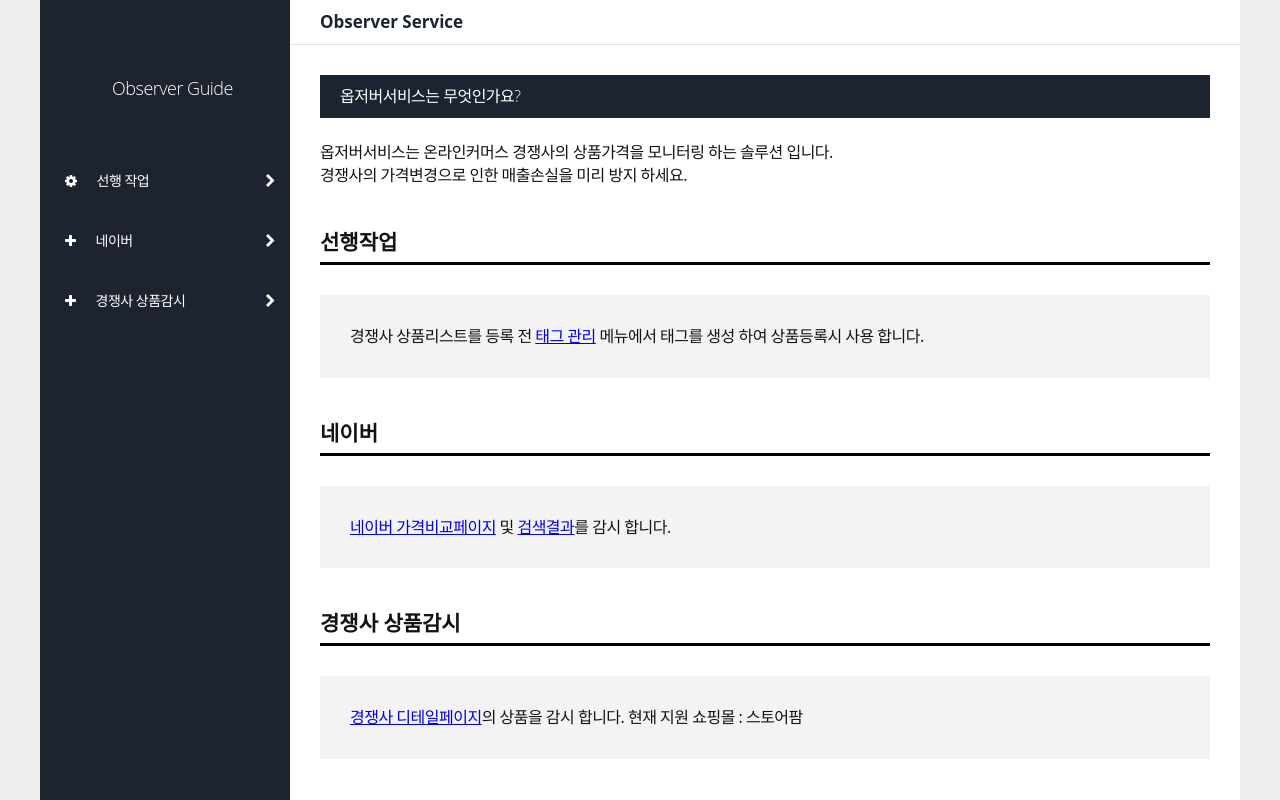
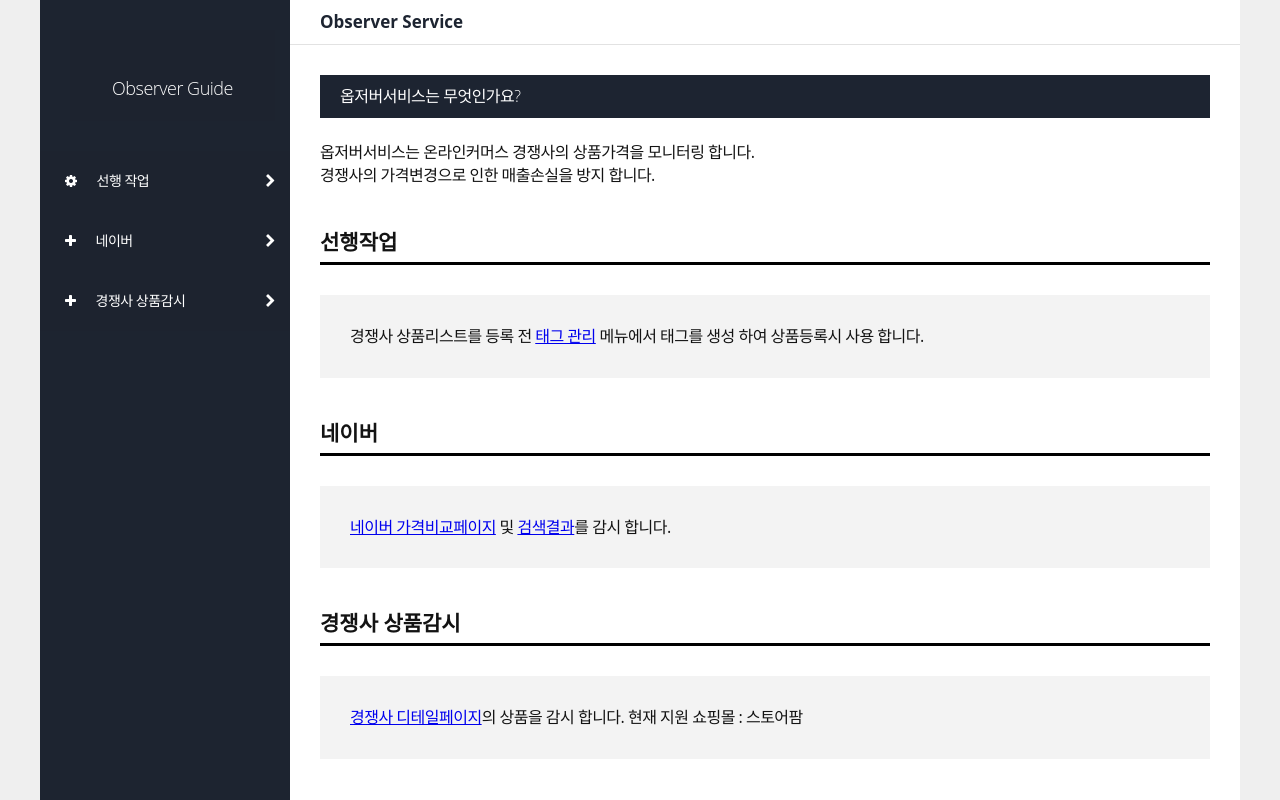
Before and after one commit to gabrieljo/Observer, a CodeIgniter app: page /database/index.php/guide/main in a window 1280 px wide. Run offline with CodeIgniter, Linux system fonts and the light colour scheme; some libraries are stand-ins or nearby versions.

Commit message:
Update main.php

```diff
--- a/application/views/guide/main.php
+++ b/application/views/guide/main.php
@@ -7,8 +7,8 @@
                 옵저버서비스는 무엇인가요?
             </div>
             <br>
-            옵저버서비스는 온라인커머스 경쟁사의 상품가격을 모니터링 하는 솔루션 입니다.<br>
-            경쟁사의 가격변경으로 인한 매출손실을 미리 방지 하세요.
+            옵저버서비스는 온라인커머스 경쟁사의 상품가격을 모니터링 합니다.<br>
+            경쟁사의 가격변경으로 인한 매출손실을 방지 합니다.
 
             <h4>선행작업</h4>
             <div class="helper_detail">
```
